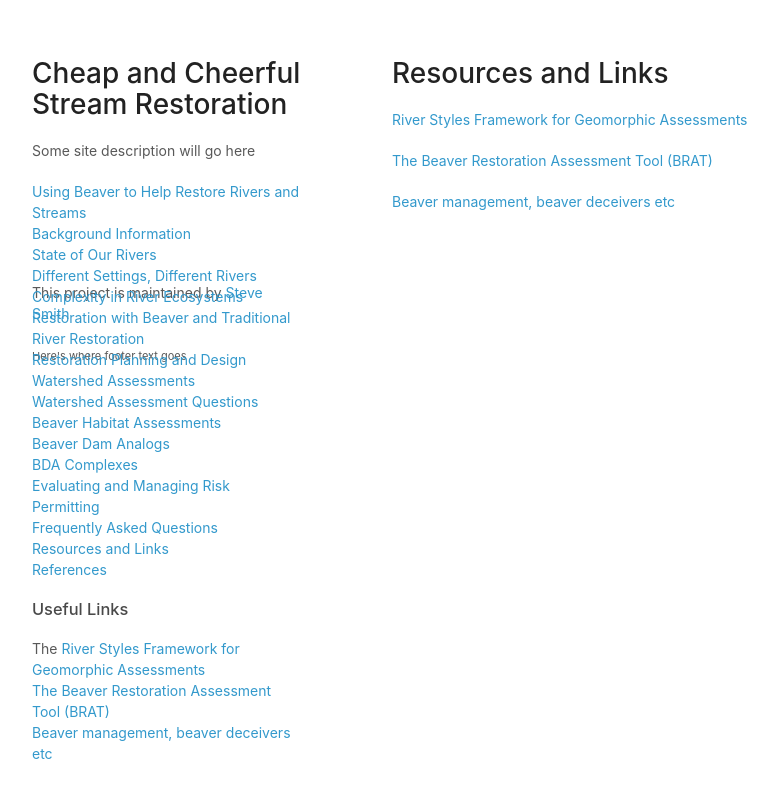
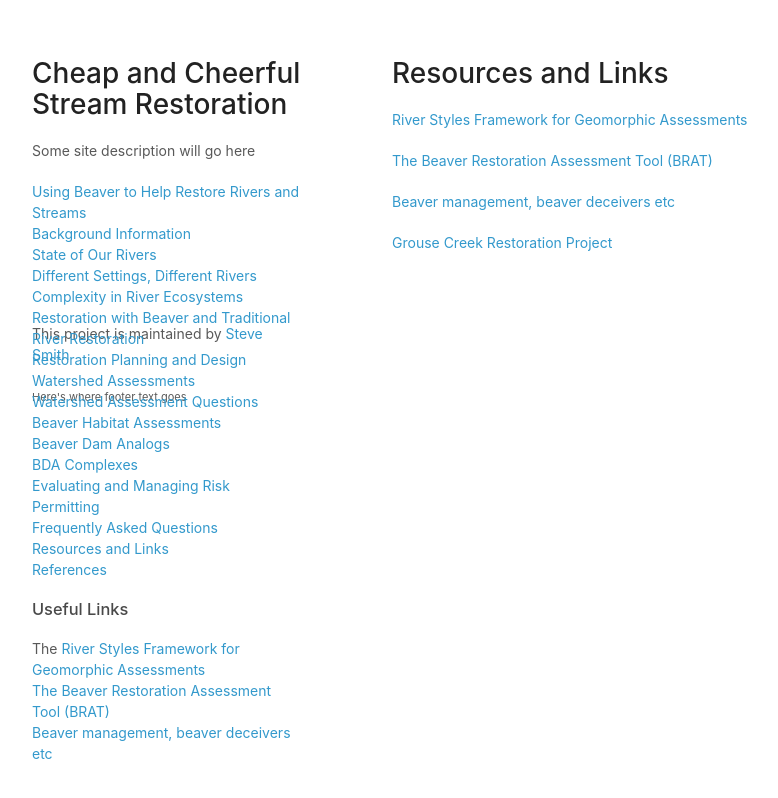
Before and after one commit to AnabranchSolutions/cheepandcheerful, a Jekyll site: the page built from resources_and_links.md, in a window 1280 px wide. Shown: the top 798 px of the page, without its empty margins (178-956 px from the left). Built offline with Jekyll 4.4.1, drawn with Linux system fonts in a browser that asks for light colours.

Commit message:
adding a pdf

```diff
--- a/resources_and_links.md
+++ b/resources_and_links.md
@@ -8,3 +8,5 @@ weight: 19
 [The Beaver Restoration Assessment Tool (BRAT)](http://brat.joewheaton.org/)
 
 [Beaver management, beaver deceivers etc](http://www.beaversww.org/solving-problems/manage-flooding/)
+
+[Grouse Creek Restoration Project](pdf resources\Beaver-assisted Restoration_Tanners_RC_Proposal.pdf)
```
Also changed, not shown: 1 other file.
